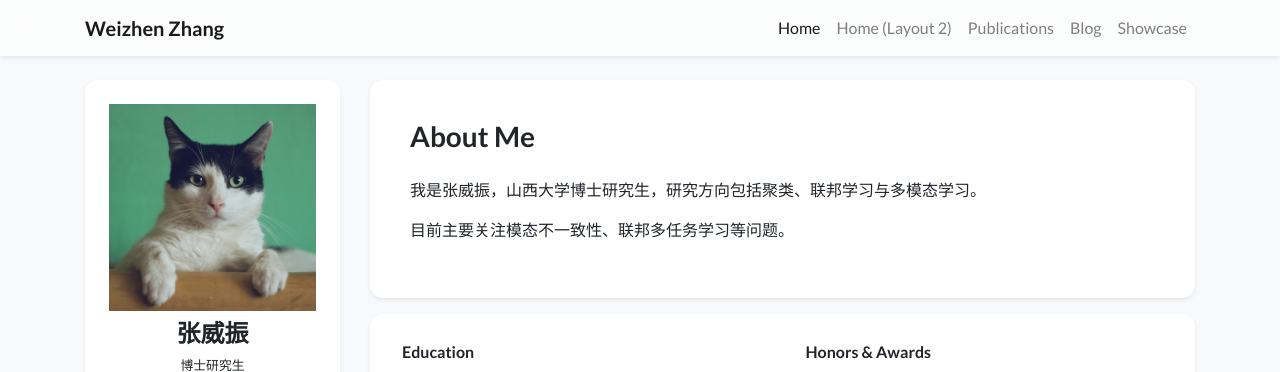
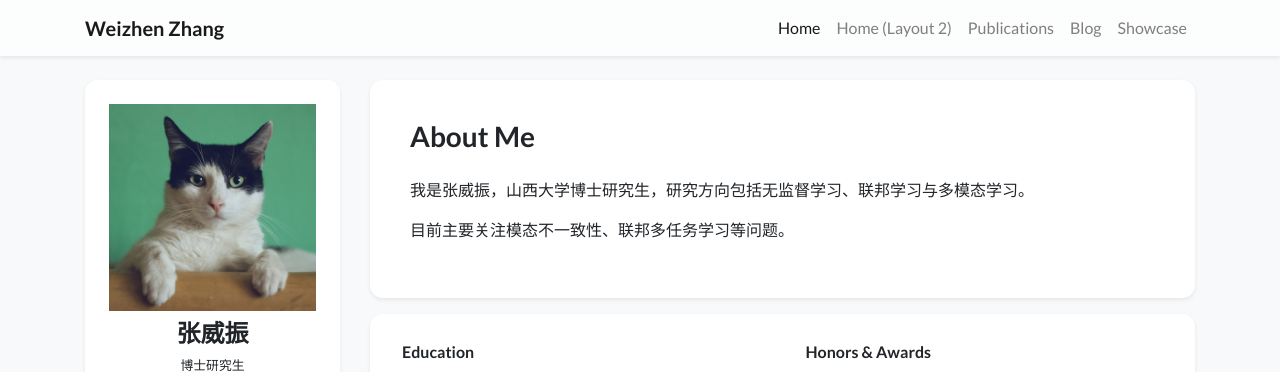
Before and after one commit to Zwz001024/weizhenzhang.github.io, a Jekyll site: the page built from index.html, in a window 1280 px wide and 1347 px high. Shown: the top 372 px of the window. Built offline with Jekyll 4.4.1, drawn with Linux system fonts in a browser that asks for light colours; nearby versions of some CDN libraries; a style sheet for code colours, icons or effects is not loaded.

Commit message:
Update profile.yml

```diff
--- a/_data/profile.yml
+++ b/_data/profile.yml
@@ -17,7 +17,7 @@ email: "your@email.com"  # 请替换为你的邮箱
 short_bio_text_justify: false
 short_bio: >-
   <p>
-    我是张威振，山西大学博士研究生，研究方向包括聚类、联邦学习与多模态学习。
+    我是张威振，山西大学博士研究生，研究方向包括无监督学习、联邦学习与多模态学习。
   </p>
   <p>
     目前主要关注模态不一致性、联邦多任务学习等问题。
```
